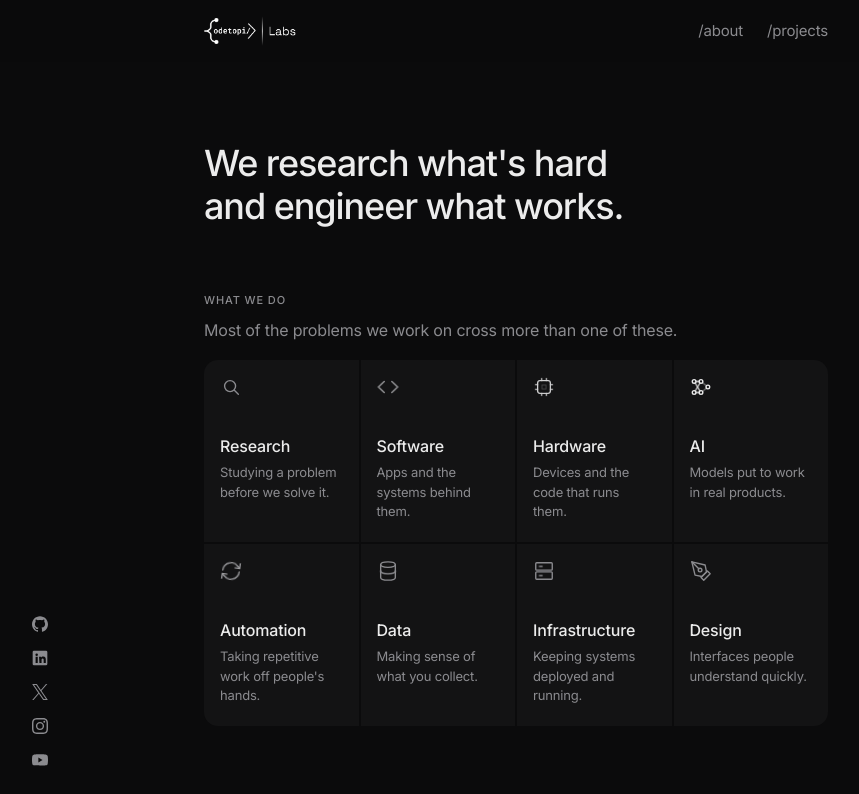
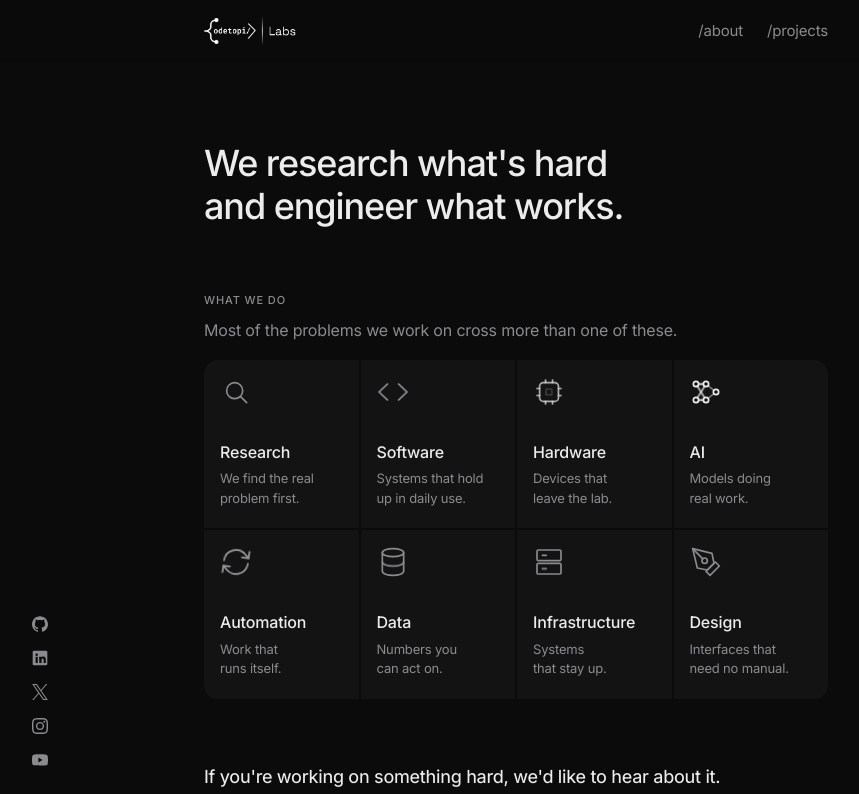
Before and after one commit to codetopialabs/labs, a React (Vite) app: page / in a window 1280 px wide. Shown: the top 794 px of the page, without its empty margins (124-983 px from the left). Built offline with nearby package versions, Linux system fonts and the light colour scheme.

Commit message:
Larger card icons and sharper field lines

```diff
--- a/src/App.css
+++ b/src/App.css
@@ -339,12 +339,13 @@
 }
 
 .fields.cards .field-icon {
-  width: 1.375rem;
-  height: 1.375rem;
+  width: 2rem;
+  height: 2rem;
+  stroke-width: 1.25;
 }
 
 .card-name {
-  margin-top: 2.25rem;
+  margin-top: 2rem;
   font-weight: 500;
 }
 
@@ -353,6 +354,7 @@
   font-size: 0.8125rem;
   line-height: 1.5;
   color: var(--text-muted);
+  text-wrap: balance;
 }
 
 /* How we work: three steps side by side, stacked on phones. */
--- a/src/data/areas.ts
+++ b/src/data/areas.ts
@@ -5,14 +5,14 @@ import type { Field } from '../components/FieldIcon'
 export const scope = 'Most of the problems we work on cross more than one of these.'
 
 export const fields: { name: string; line: string; icon: Field }[] = [
-  { name: 'Research', line: 'Studying a problem before we solve it.', icon: 'research' },
-  { name: 'Software', line: 'Apps and the systems behind them.', icon: 'software' },
-  { name: 'Hardware', line: 'Devices and the code that runs them.', icon: 'hardware' },
-  { name: 'AI', line: 'Models put to work in real products.', icon: 'ai' },
-  { name: 'Automation', line: "Taking repetitive work off people's hands.", icon: 'automation' },
-  { name: 'Data', line: 'Making sense of what you collect.', icon: 'data' },
-  { name: 'Infrastructure', line: 'Keeping systems deployed and running.', icon: 'infrastructure' },
-  { name: 'Design', line: 'Interfaces people understand quickly.', icon: 'design' },
+  { name: 'Research', line: 'We find the real problem first.', icon: 'research' },
+  { name: 'Software', line: 'Systems that hold up in daily use.', icon: 'software' },
+  { name: 'Hardware', line: 'Devices that leave the lab.', icon: 'hardware' },
+  { name: 'AI', line: 'Models doing real work.', icon: 'ai' },
+  { name: 'Automation', line: 'Work that runs itself.', icon: 'automation' },
+  { name: 'Data', line: 'Numbers you can act on.', icon: 'data' },
+  { name: 'Infrastructure', line: 'Systems that stay up.', icon: 'infrastructure' },
+  { name: 'Design', line: 'Interfaces that need no manual.', icon: 'design' },
 ]
 
 // How a piece of work moves through the lab, shown under the fields.
```
